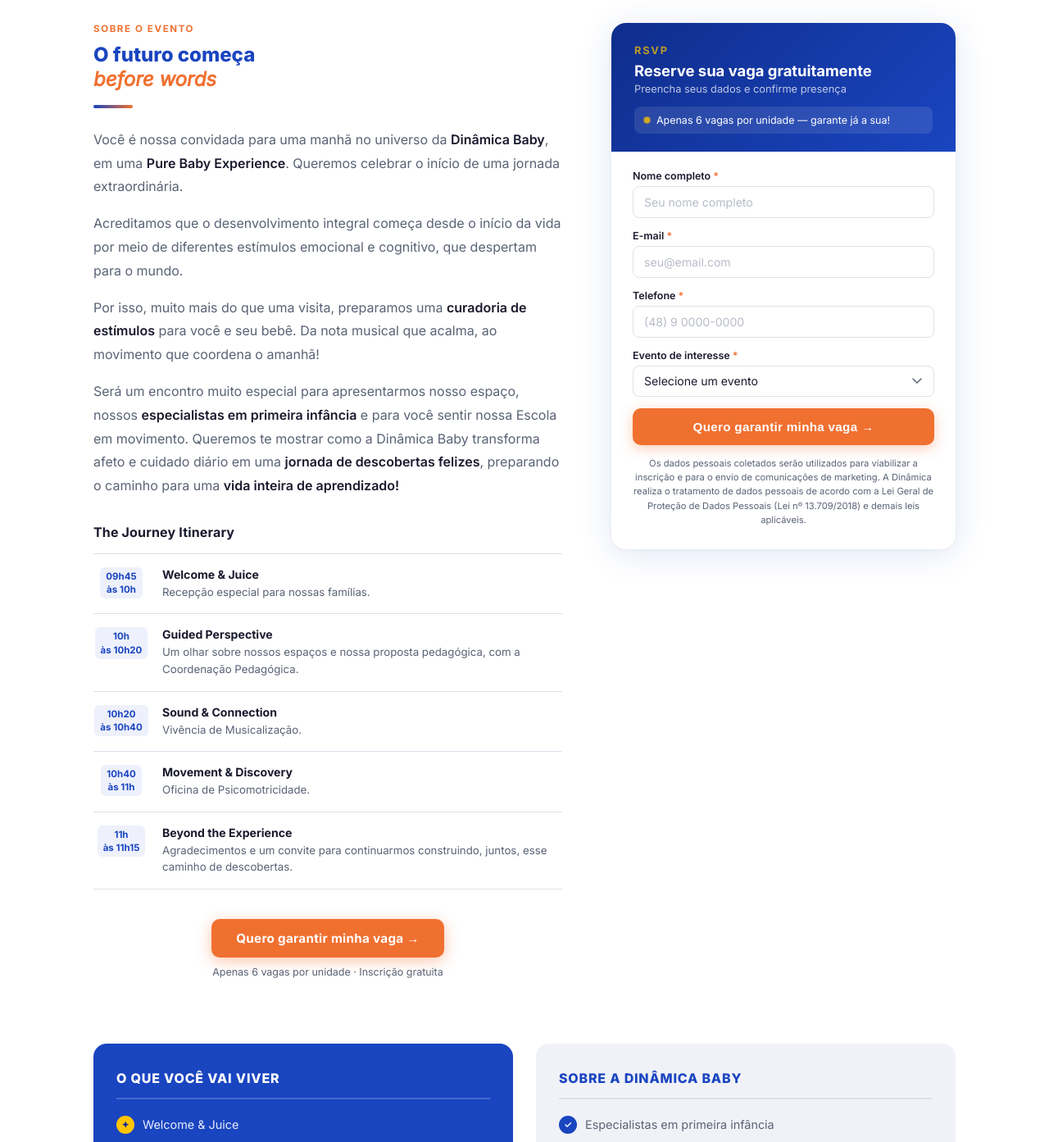
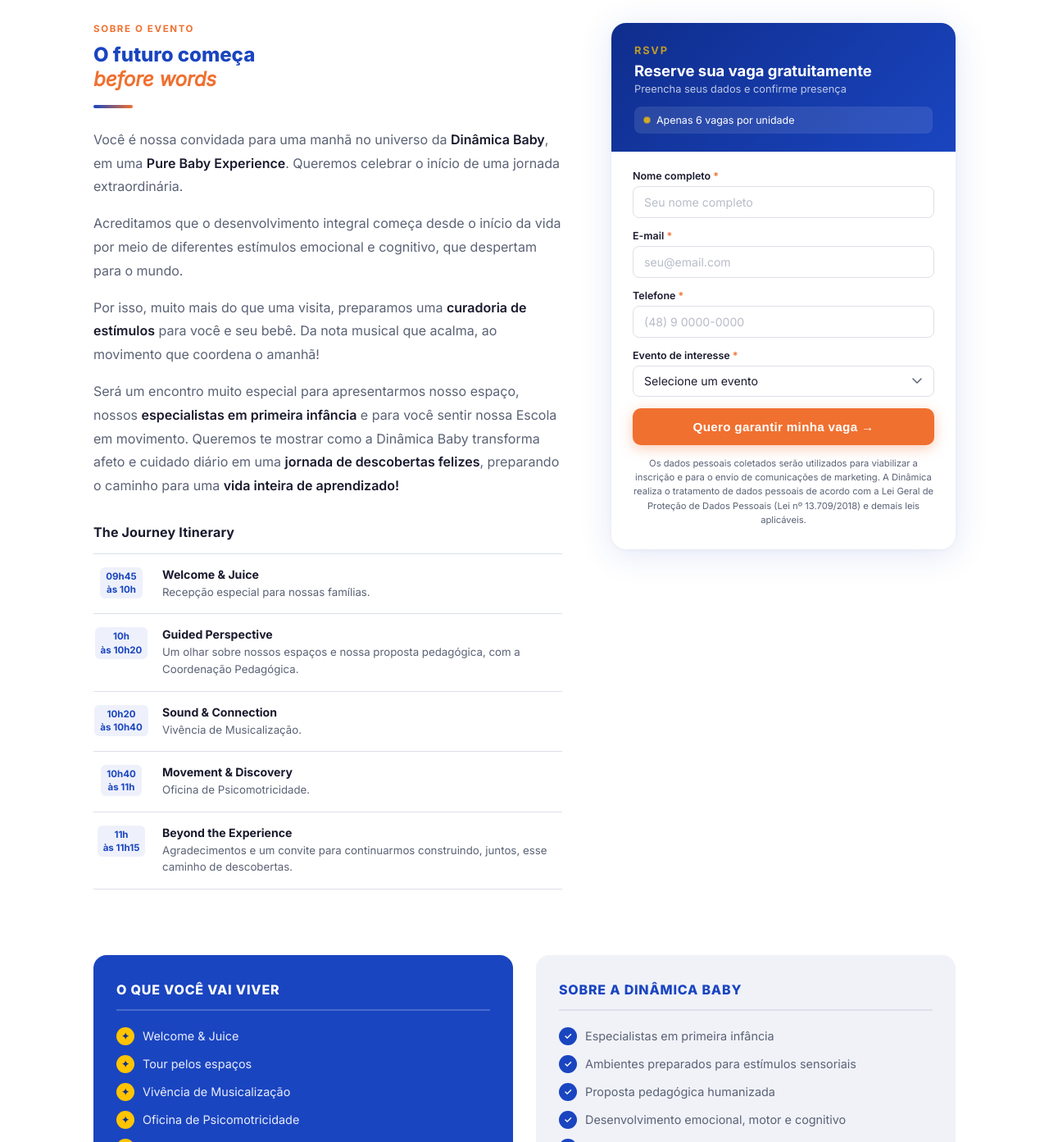
Before and after one commit to djhonata-nedu/escola-dinamica, a plain HTML site: page index.html in a window 1280 px wide. Shown: the part 600-1993 px from the top of the page at 82% size. Drawn offline with Linux system fonts and the light colour scheme.

Commit message:
fix: remove CTA secundario e simplifica texto de urgencia

```diff
--- a/index.html
+++ b/index.html
@@ -934,12 +934,7 @@
       </li>
     </ul>
 
-    <div style="text-align:center; margin-top:36px;">
-      <a href="#rsvp" class="btn-primary" onclick="event.preventDefault();document.getElementById('rsvp').scrollIntoView({behavior:'smooth'});">
-        Quero garantir minha vaga &#8594;
-      </a>
-      <p style="margin-top:10px;font-size:0.78rem;color:var(--text-muted);">Apenas 6 vagas por unidade · Inscrição gratuita</p>
-    </div>
+
   </div>
 
   <!-- RIGHT: FORM -->
@@ -950,7 +945,7 @@
       <p>Preencha seus dados e confirme presença</p>
       <div class="spots-bar">
         <div class="spots-dot"></div>
-        Apenas 6 vagas por unidade — garante já a sua!
+        Apenas 6 vagas por unidade
       </div>
     </div>
 
```
Also changed, not shown: pure-baby-experience.html (+2 -7 lines).
